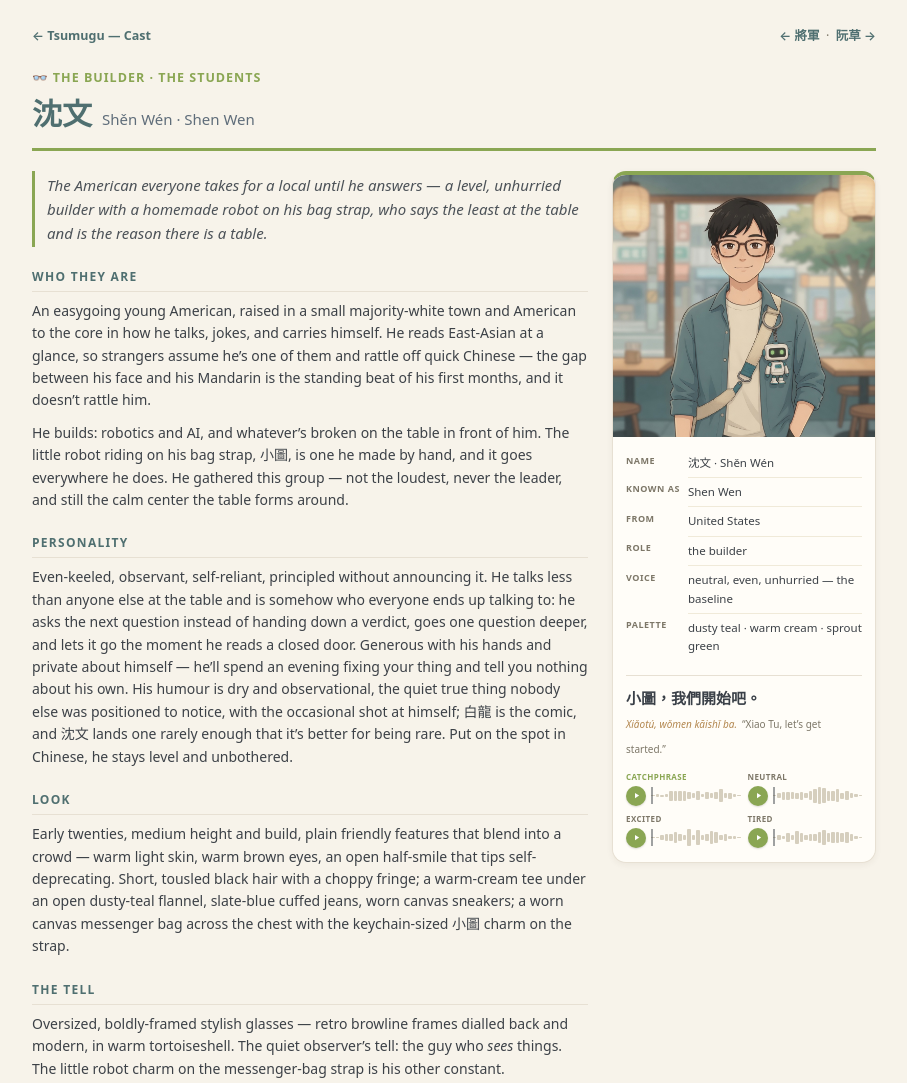
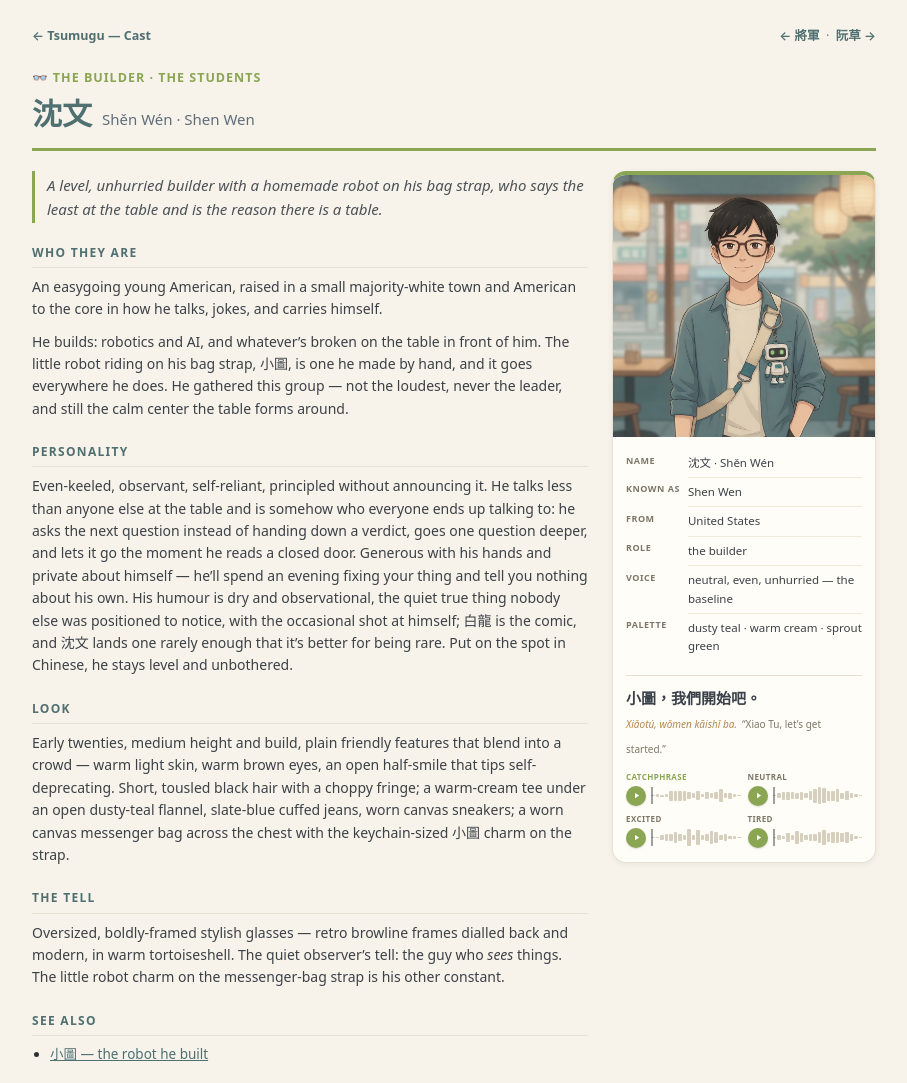
Before and after one commit to Logos52/tsumugu, a website: page site-static/cast/shen-wen.html in a window 1280 px wide. Shown: the top 1083 px of the page, without its empty margins (186-1093 px from the left). Drawn offline with Linux system fonts and the light colour scheme.

Commit message:
cast: cut takes-for-a-local and documents-all wordings (07-31 scrub, pass 4)
Co-Authored-By: Claude Fable 5 <noreply@anthropic.com>

```diff
--- a/site-static/cast/shen-wen.html
+++ b/site-static/cast/shen-wen.html
@@ -48,8 +48,8 @@
   </header>
   <div class="cols">
     <main>
-      <p class="lede">The American everyone takes for a local until he answers — a level, unhurried builder with a homemade robot on his bag strap, who says the least at the table and is the reason there is a table.</p>
-      <section><h2>Who they are</h2><p>An easygoing young American, raised in a small majority-white town and American to the core in how he talks, jokes, and carries himself. He reads East-Asian at a glance, so strangers assume he’s one of them and rattle off quick Chinese — the gap between his face and his Mandarin is the standing beat of his first months, and it doesn’t rattle him.</p>
+      <p class="lede">A level, unhurried builder with a homemade robot on his bag strap, who says the least at the table and is the reason there is a table.</p>
+      <section><h2>Who they are</h2><p>An easygoing young American, raised in a small majority-white town and American to the core in how he talks, jokes, and carries himself.</p>
 <p>He builds: robotics and AI, and whatever’s broken on the table in front of him. The little robot riding on his bag strap, 小圖, is one he made by hand, and it goes everywhere he does. He gathered this group — not the loudest, never the leader, and still the calm center the table forms around.</p></section>
       <section><h2>Personality</h2><p>Even-keeled, observant, self-reliant, principled without announcing it. He talks less than anyone else at the table and is somehow who everyone ends up talking to: he asks the next question instead of handing down a verdict, goes one question deeper, and lets it go the moment he reads a closed door. Generous with his hands and private about himself — he’ll spend an evening fixing your thing and tell you nothing about his own. His humour is dry and observational, the quiet true thing nobody else was positioned to notice, with the occasional shot at himself; 白龍 is the comic, and 沈文 lands one rarely enough that it’s better for being rare. Put on the spot in Chinese, he stays level and unbothered.</p></section>
       <section><h2>Look</h2><p>Early twenties, medium height and build, plain friendly features that blend into a crowd — warm light skin, warm brown eyes, an open half-smile that tips self-deprecating. Short, tousled black hair with a choppy fringe; a warm-cream tee under an open dusty-teal flannel, slate-blue cuffed jeans, worn canvas sneakers; a worn canvas messenger bag across the chest with the keychain-sized 小圖 charm on the strap.</p></section>
```
Also changed, not shown: site-static/cast/hoshino-haruka.html (+1 -1 lines).
